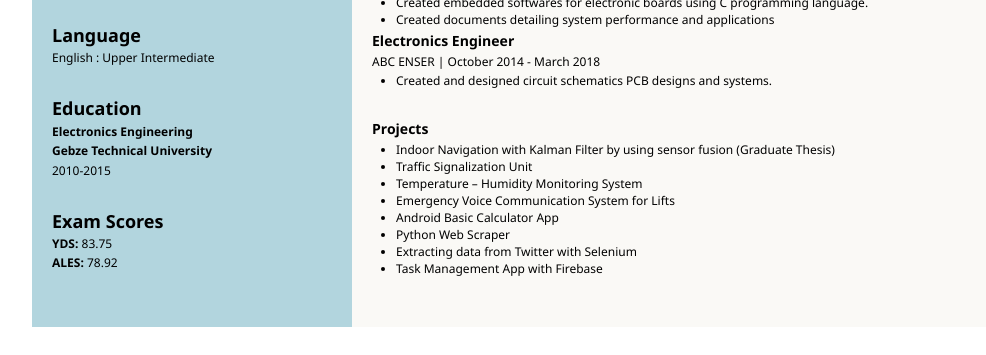
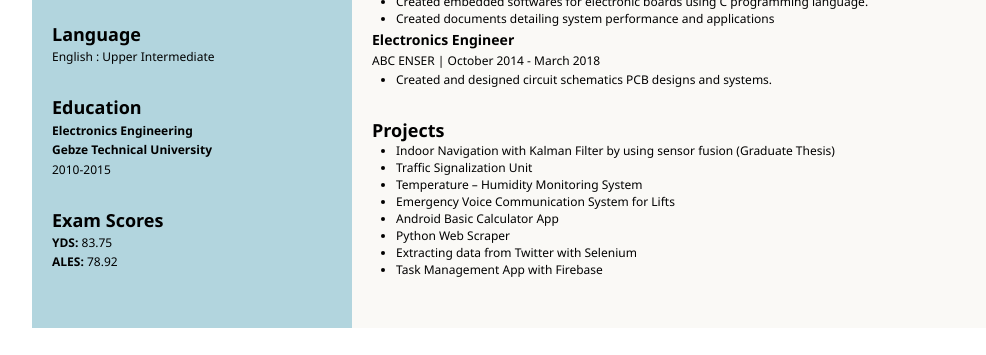
Before and after one commit to nihanarslan/Resume, a plain HTML site: page index.html in a window 1280 px wide. Shown: the part 445-800 px from the top of the page, without its empty margins (128-1114 px from the left). Drawn offline with Linux system fonts and the light colour scheme.

Commit message:
Tag of Projects headline changed

```diff
--- a/index.html
+++ b/index.html
@@ -148,7 +148,7 @@
                 </div>
             </div>
             <div class="project">
-                <h3>Projects</h3>
+                <h2>Projects</h2>
                 <ul>
                     <li>Indoor Navigation with Kalman Filter by using sensor fusion (Graduate Thesis)</li>
                     <li>Traffic Signalization Unit</li>
```
